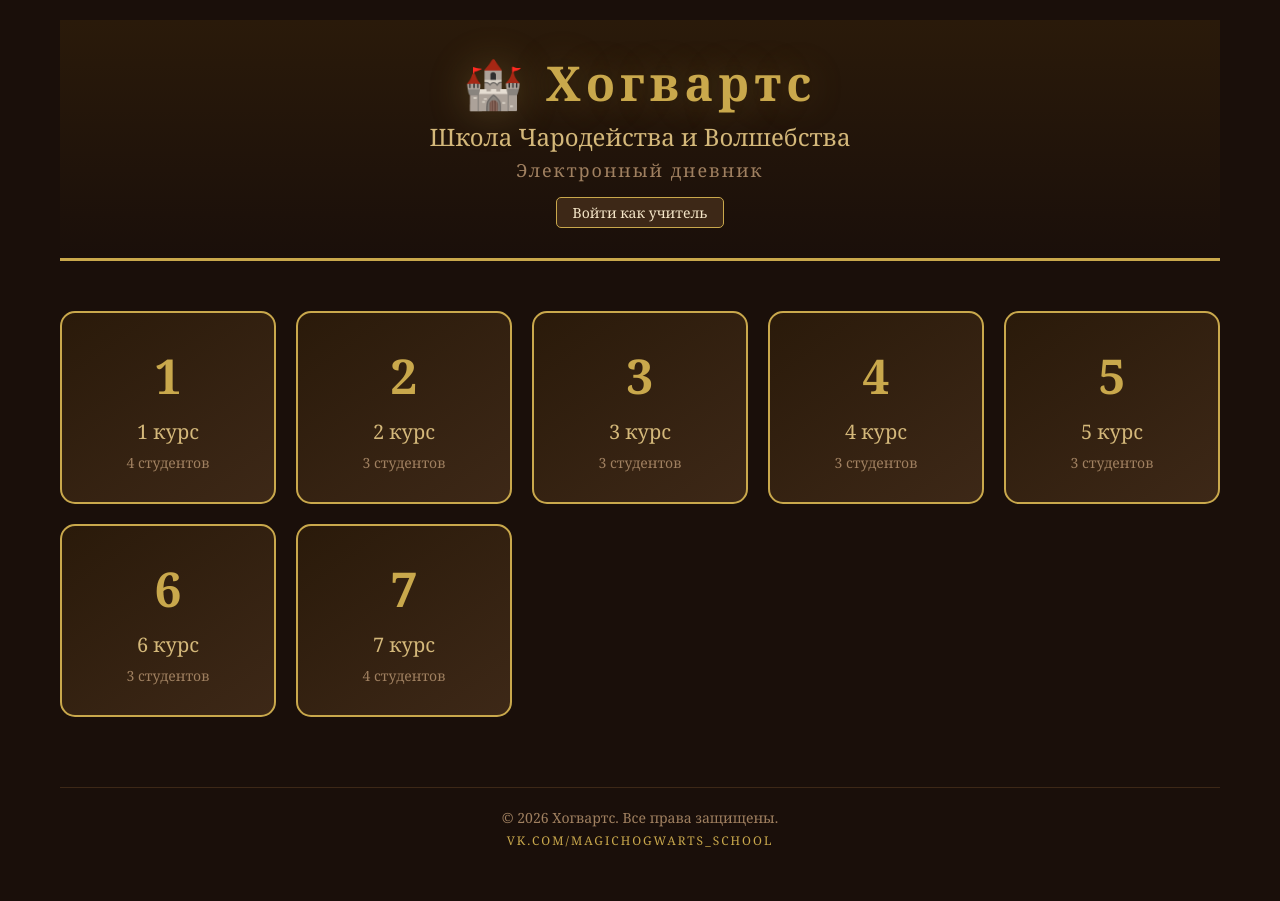
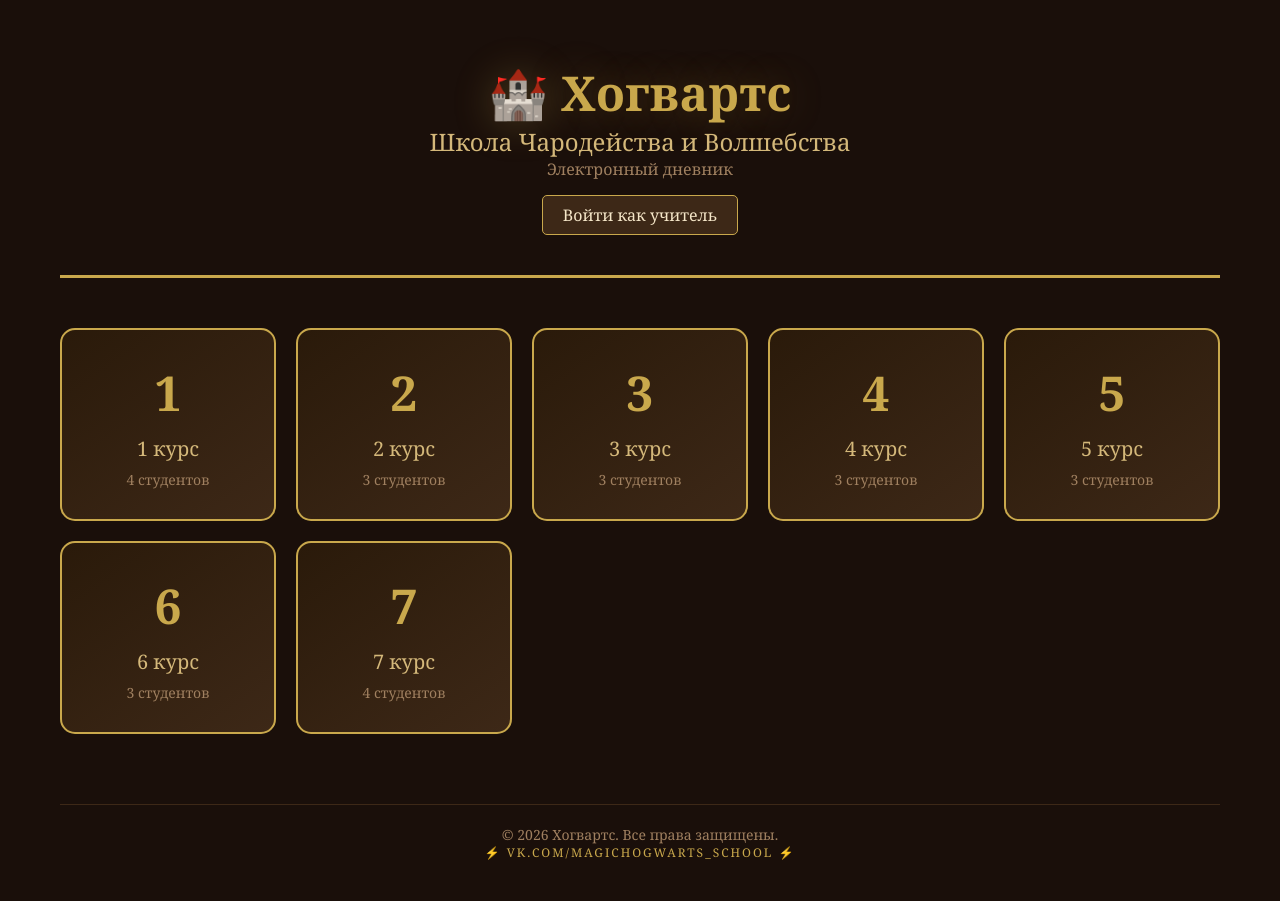
Before and after one commit to epickalevaphoto-cyber/hogwarts_diary, a Flask app: template templates/index.html in a window 1280 px wide. Before the commit the page ends 847 px from the top, so only its background shows below. Run offline with Flask 3, Linux system fonts and the light colour scheme; the template is opened without the code that fills it: values that come from a table or form of the project are taken from there, others are empty.

Commit message:
Update index.html

```diff
--- a/templates/index.html
+++ b/templates/index.html
@@ -3,24 +3,150 @@
 <head>
     <meta charset="UTF-8">
     <meta name="viewport" content="width=device-width, initial-scale=1.0">
-    <title>Хогвартс - Электронный дневник</title>
-    <link rel="stylesheet" href="{{ url_for('static', filename='style.css') }}">
+    <title>Hogwarts_diary</title>
+    <style>
+        * { margin: 0; padding: 0; box-sizing: border-box; }
+        body {
+            font-family: 'Georgia', serif;
+            background: #1a0f0a;
+            color: #f5e6c8;
+            min-height: 100vh;
+        }
+        .container {
+            max-width: 1200px;
+            margin: 0 auto;
+            padding: 20px;
+        }
+        .header {
+            text-align: center;
+            padding: 40px 0;
+            border-bottom: 3px solid #c9a84c;
+            margin-bottom: 30px;
+        }
+        .header h1 {
+            font-size: 48px;
+            color: #c9a84c;
+            text-shadow: 0 0 40px rgba(201,168,76,0.3);
+        }
+        .header h2 {
+            font-size: 24px;
+            color: #d4b87a;
+            font-weight: normal;
+        }
+        .user-info {
+            margin-top: 15px;
+            display: flex;
+            justify-content: center;
+            gap: 15px;
+            flex-wrap: wrap;
+        }
+        .btn {
+            display: inline-block;
+            padding: 8px 20px;
+            background: #3d2817;
+            color: #f5e6c8;
+            text-decoration: none;
+            border-radius: 5px;
+            border: 1px solid #c9a84c;
+            transition: all 0.3s;
+            cursor: pointer;
+        }
+        .btn:hover {
+            background: #c9a84c;
+            color: #1a0f0a;
+        }
+        .btn-primary {
+            background: #c9a84c;
+            color: #1a0f0a;
+            font-weight: bold;
+        }
+        .courses-grid {
+            display: grid;
+            grid-template-columns: repeat(auto-fill, minmax(200px, 1fr));
+            gap: 20px;
+            padding: 20px 0;
+        }
+        .course-card {
+            background: linear-gradient(145deg, #2a1a0a, #3d2817);
+            border: 2px solid #c9a84c;
+            border-radius: 15px;
+            padding: 30px 20px;
+            text-align: center;
+            text-decoration: none;
+            color: #f5e6c8;
+            transition: all 0.3s ease;
+        }
+        .course-card:hover {
+            transform: translateY(-5px);
+            box-shadow: 0 10px 40px rgba(201,168,76,0.2);
+        }
+        .course-number {
+            font-size: 48px;
+            color: #c9a84c;
+            font-weight: bold;
+        }
+        .course-title {
+            font-size: 20px;
+            margin-top: 10px;
+            color: #d4b87a;
+        }
+        .course-students {
+            font-size: 14px;
+            color: #a08060;
+            margin-top: 8px;
+        }
+        .flash-messages {
+            margin: 20px 0;
+        }
+        .flash {
+            padding: 15px;
+            border-radius: 5px;
+            margin-bottom: 10px;
+        }
+        .flash-success { background: rgba(0,255,0,0.1); border: 1px solid #90ee90; color: #90ee90; }
+        .flash-error { background: rgba(255,0,0,0.1); border: 1px solid #ff6b6b; color: #ff6b6b; }
+        .flash-warning { background: rgba(255,255,0,0.1); border: 1px solid #ffd700; color: #ffd700; }
+        .flash-info { background: rgba(0,150,255,0.1); border: 1px solid #7ec8e3; color: #7ec8e3; }
+        footer {
+            margin-top: 50px;
+            padding: 20px 0;
+            text-align: center;
+            border-top: 1px solid #3d2817;
+            color: #a08060;
+            font-size: 14px;
+        }
+        .magic-text {
+            color: #c9a84c;
+            letter-spacing: 2px;
+            font-size: 12px;
+        }
+    </style>
 </head>
 <body>
     <div class="container">
-        <header class="hogwarts-header">
+        <div class="header">
             <h1>🏰 Хогвартс</h1>
             <h2>Школа Чародейства и Волшебства</h2>
-            <p class="subtitle">Электронный дневник</p>
+            <p style="color: #a08060;">Электронный дневник</p>
             <div class="user-info">
-                {% if current_user.is_authenticated %}
-                    <span>👋 {{ current_user.name }}</span>
-                    <a href="{{ url_for('logout') }}" class="btn btn-small">Выйти</a>
+                {% if is_auth %}
+                    <span>👋 {{ session.get('teacher_name', 'Учитель') }}</span>
+                    <a href="{{ url_for('logout') }}" class="btn">Выйти</a>
                 {% else %}
-                    <a href="{{ url_for('login') }}" class="btn btn-small">Войти как учитель</a>
+                    <a href="{{ url_for('login') }}" class="btn">Войти как учитель</a>
                 {% endif %}
             </div>
-        </header>
+        </div>
+
+        {% with messages = get_flashed_messages(with_categories=true) %}
+            {% if messages %}
+                <div class="flash-messages">
+                    {% for category, message in messages %}
+                        <div class="flash flash-{{ category }}">{{ message }}</div>
+                    {% endfor %}
+                </div>
+            {% endif %}
+        {% endwith %}
 
         <div class="courses-grid">
             {% for course in courses %}
@@ -34,7 +160,7 @@
 
         <footer>
             <p>© 2026 Хогвартс. Все права защищены.</p>
-            <p class="magic-text">VK.COM/MAGICHOGWARTS_SCHOOL</p>
+            <p class="magic-text">⚡ VK.COM/MAGICHOGWARTS_SCHOOL ⚡</p>
         </footer>
     </div>
 </body>
```
